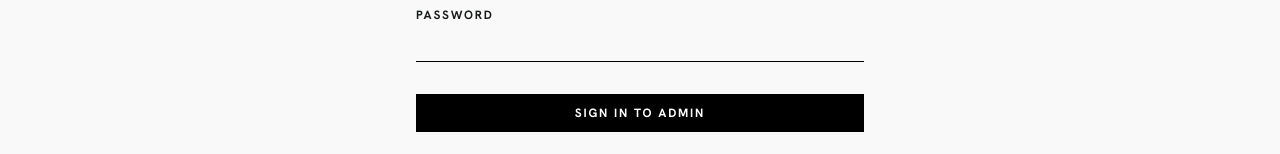
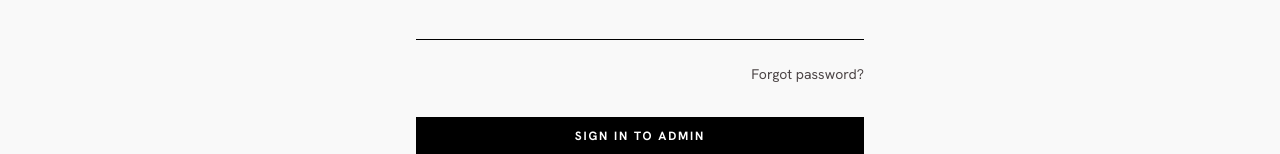
Before and after one commit to PivithuruMilanPerera/clothing-store, a Next.js app: page /admin/login in a window 1280 px wide. Shown: the part 450-604 px from the top of the page. Built offline with nearby package versions, Linux system fonts and the light colour scheme; no server answers; the database is empty.

Commit message:
reset pass

```diff
--- a/components/admin/AdminLoginForm.tsx
+++ b/components/admin/AdminLoginForm.tsx
@@ -1,5 +1,6 @@
 "use client";
 
+import Link from "next/link";
 import { useActionState } from "react";
 import { adminLogin, type AdminLoginState } from "@/app/admin/(public)/login/actions";
 import { Button, Input } from "@/components/ui";
@@ -36,6 +37,15 @@ export function AdminLoginForm({ redirectTo = "/admin" }: AdminLoginFormProps) {
         disabled={isPending}
       />
 
+      <div className="flex justify-end">
+        <Link
+          href="/login/forgot-password"
+          className="font-body text-sm leading-normal text-on-surface-variant underline-offset-4 hover:text-primary hover:underline"
+        >
+          Forgot password?
+        </Link>
+      </div>
+
       {state?.error ? (
         <p className="font-body text-base leading-normal text-error" role="alert">
           {state.error}
--- a/components/checkout/CheckoutForm.tsx
+++ b/components/checkout/CheckoutForm.tsx
@@ -1228,9 +1228,17 @@ export function CheckoutForm() {
               </div>
 
               <div>
-                <label className="font-label block text-[11px] font-bold uppercase tracking-[0.1em] text-on-surface-variant">
-                  Password
-                </label>
+                <div className="flex items-center justify-between gap-3">
+                  <label className="font-label block text-[11px] font-bold uppercase tracking-[0.1em] text-on-surface-variant">
+                    Password
+                  </label>
+                  <a
+                    href="/login/forgot-password"
+                    className="font-body text-xs text-on-surface-variant underline-offset-4 hover:text-primary hover:underline"
+                  >
+                    Forgot password?
+                  </a>
+                </div>
                 <input
                   type="password"
                   required
```
Also changed, not shown: 1 other file (tests, documents, lock files or other folders).
